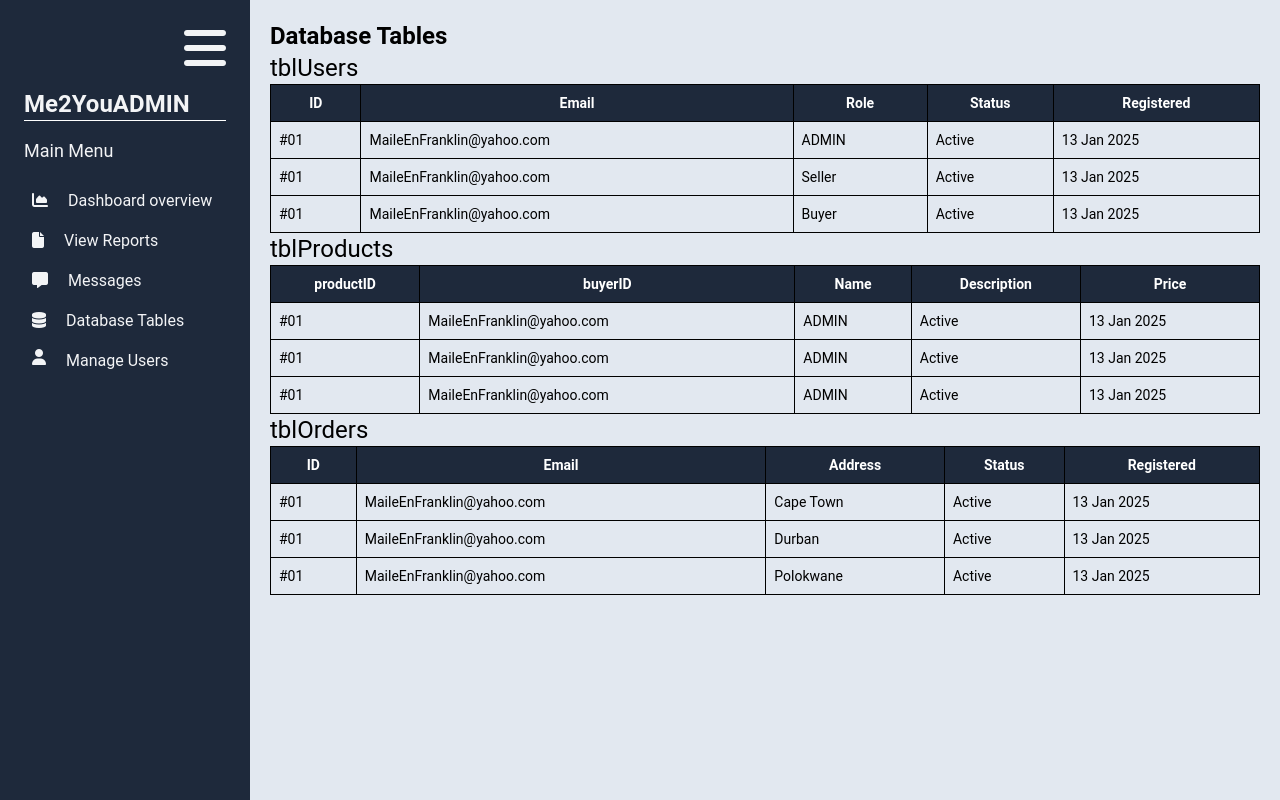
After one commit to DaChoco/MeZenYou, a PHP site: page /admin/db.html in a window 1280 px wide. The commit adds this page. Run offline with PHP 8.4, Linux system fonts and the light colour scheme; style sheets or scripts are compiled from the project's sources; some libraries are stand-ins or nearby versions.

Commit message:
added general styling for more admin pages

```diff
--- /dev/null
+++ b/admin/db.html
@@ -0,0 +1,149 @@
+<!DOCTYPE html>
+<html lang="en">
+
+<head>
+    <meta charset="UTF-8">
+    <meta name="viewport" content="width=device-width, initial-scale=1.0">
+    <title>Admin DB View</title>
+    <link rel="stylesheet" href="/dist/output.css">
+    <!--This is font awesome. A free supply of icons-->
+    <script src="https://kit.fontawesome.com/dad52afab5.js" crossorigin="anonymous"></script>
+
+    <script src="/adminjs/includesidenav.js"></script>
+</head>
+
+<body>
+    <section id="layout-admin" class="grid h-screen transition-all duration-100">
+        <div id="sidebar-container"></div>
+
+        <div class="main-content p-5 overflow-y-auto">
+            <h1 class="text-2xl font-bold">Database Tables</h1>
+            <div>
+                <div id="tblUsers" class="col-span-3">
+                    <span class="text-2xl">tblUsers</span>
+                    <table
+                        class="border-collapse border-solid [&_*]:border-black [&_*]:border [&_*]:text-sm [&_*]:p-2 w-full">
+                        <tr class="bg-darkgray text-white">
+                            <th>ID</th>
+                            <th>Email</th>
+                            <th>Role</th>
+                            <th>Status</th>
+                            <th>Registered</th>
+                        </tr>
+
+                        <tr>
+                            <td>#01</td>
+                            <td>MaileEnFranklin@yahoo.com</td>
+                            <td>ADMIN</td>
+                            <td>Active</td>
+                            <td>13 Jan 2025</td>
+                        </tr>
+
+                        <tr>
+                            <td>#01</td>
+                            <td>MaileEnFranklin@yahoo.com</td>
+                            <td>Seller</td>
+                            <td>Active</td>
+                            <td>13 Jan 2025</td>
+                        </tr>
+
+                        <tr>
+                            <td>#01</td>
+                            <td>MaileEnFranklin@yahoo.com</td>
+                            <td>Buyer</td>
+                            <td>Active</td>
+                            <td>13 Jan 2025</td>
+                        </tr>
+                    </table>
+                </div>
+
+                <div id="tblProducts" class="col-span-3">
+                    <span class="text-2xl">tblProducts</span>
+                    <table
+                        class="border-collapse border-solid [&_*]:border-black [&_*]:border [&_*]:text-sm [&_*]:p-2 w-full">
+                        <tr class="bg-darkgray text-white">
+                            <th>productID</th>
+                            <th>buyerID</th>
+                            <th>Name</th>
+                            <th>Description</th>
+                            <th>Price</th>
+                        </tr>
+
+                        <tr>
+                            <td>#01</td>
+                            <td>MaileEnFranklin@yahoo.com</td>
+                            <td>ADMIN</td>
+                            <td>Active</td>
+                            <td>13 Jan 2025</td>
+                        </tr>
+
+                        <tr>
+                            <td>#01</td>
+                            <td>MaileEnFranklin@yahoo.com</td>
+                            <td>ADMIN</td>
+                            <td>Active</td>
+                            <td>13 Jan 2025</td>
+                        </tr>
+
+                        <tr>
+                            <td>#01</td>
+                            <td>MaileEnFranklin@yahoo.com</td>
+                            <td>ADMIN</td>
+                            <td>Active</td>
+                            <td>13 Jan 2025</td>
+                        </tr>
+                    </table>
+                </div>
+
+                <div id="tblOrders" class="col-span-3">
+                    <span class="text-2xl">tblOrders</span>
+                    <table
+                        class="border-collapse border-solid [&_*]:border-black [&_*]:border [&_*]:text-sm [&_*]:p-2 w-full">
+                        <tr class="bg-darkgray text-white">
+                            <th>ID</th>
+                            <th>Email</th>
+                            <th>Address</th>
+                            <th>Status</th>
+                            <th>Registered</th>
+                        </tr>
+
+                        <tr>
+                            <td>#01</td>
+                            <td>MaileEnFranklin@yahoo.com</td>
+                            <td>Cape Town</td>
+                            <td>Active</td>
+                            <td>13 Jan 2025</td>
+                        </tr>
+
+                        <tr>
+                            <td>#01</td>
+                            <td>MaileEnFranklin@yahoo.com</td>
+                            <td>Durban</td>
+                            <td>Active</td>
+                            <td>13 Jan 2025</td>
+                        </tr>
+
+                        <tr>
+                            <td>#01</td>
+                            <td>MaileEnFranklin@yahoo.com</td>
+                            <td>Polokwane</td>
+                            <td>Active</td>
+                            <td>13 Jan 2025</td>
+                        </tr>
+                    </table>
+                </div>
+
+
+
+
+            </div>
+        </div>
+
+
+    </section>
+
+    <script src="/adminjs/adminstyles.js" defer></script>
+
+</body>
+
+</html>
--- a/adminjs/adminstyles.js
+++ b/adminjs/adminstyles.js
@@ -1,20 +1,29 @@
-const toggleBtn = document.getElementById("menuToggle");
-const layout = document.getElementById("layout");
-const icons = document.querySelectorAll(".fa-solid");
-const custicon = document.querySelectorAll(".custom-fa")
+document.addEventListener("sidebarLoaded", () => {
+  const toggleBtn = document.getElementById("menuToggle");
+  const layout = document.getElementById("layout-admin");
 
-toggleBtn.addEventListener("click", () => {
-    console.log("HELLO")
+  // Guard clause (prevents crashes if something fails)
+  if (!toggleBtn || !layout) return;
+
+  toggleBtn.addEventListener("click", () => {
+    console.log("HELLO");
+
     layout.classList.toggle("sidebar-collapsed");
-    icons.forEach(icon => {
-        icon.classList.toggle("fa-2x");
+
+
+    const icons = document.querySelectorAll(".fa-solid.hover\\:text-blue-500");
+    const custicon = document.querySelectorAll(".custom-fa");
+
+    icons.forEach((icon) => {
+      icon.classList.toggle("fa-2x");
     });
 
-    custicon.forEach(icon =>{
-        icon.classList.toggle("w-4");
-        icon.classList.toggle("w-8");
-
-        icon.classList.toggle("h-4");
-        icon.classList.toggle("h-8");
-    })
+    custicon.forEach((icon) => {
+      if (icon.classList.contains("w-[1.5rem]")) {
+        icon.classList.replace("w-[1.5rem]", "w-[2rem]");
+      } else {
+        icon.classList.replace("w-[2rem]", "w-[1.5rem]");
+      }
+    });
+  });
 });
--- /dev/null
+++ b/adminjs/includesidenav.js
@@ -0,0 +1,10 @@
+document.addEventListener("DOMContentLoaded", async () => {
+    const container = document.getElementById("sidebar-container");
+
+    const response = await fetch("/components/sidenavadmin.html");
+    const html = await response.text();
+
+    container.innerHTML = html;
+
+    document.dispatchEvent(new Event("sidebarLoaded"))
+});
--- /dev/null
+++ b/components/sidenavadmin.html
@@ -0,0 +1,15 @@
+<nav id="sidebar" class="flex flex-col space-y-4 bg-darkgray [&>*]:text-gray-100 p-6 [&>span]:text-lg h-full">
+            <i id="menuToggle" class="fa-solid fa-bars fa-3x self-end"></i>
+            <h1 class="text-2xl font-bold border-b border-white">Me2YouADMIN</h1>
+            <span>Main Menu</span>
+
+            <ul class="[&>*]:flex [&>*]:flex-row [&>*]:space-x-5 [&>*]:p-2">
+                <li><a href="/admin/dashboard.html"><i class="fa-solid fa-chart-area hover:text-blue-500"></i></a><a href="/admin/dashboard.html"><p>Dashboard overview</p></a></li>
+                <li><a href="/admin/reports.html"><i class="fa-solid fa-file hover:text-blue-500"></i></a><a href="/admin/reports.html"><p>View Reports</p></a></li>
+                <li><a href="/admin/messages.html"><i class="fa-solid fa-message hover:text-blue-500"></i></a><a href="/admin/messages.html"><p>Messages</p></a></li>
+                <li><a href="/admin/db.html"><i class="fa-solid fa-database hover:text-blue-500"></i></a><a href="/admin/db.html"><p>Database Tables</p></a></li>
+                <li><i class="fa-solid fa-user hover:text-blue-500"></i><a href=""><p>Manage Users</p></a></li>
+            </ul>
+
+
+</nav>
--- a/styles.css
+++ b/styles.css
@@ -9,32 +9,48 @@
   }
 }
 
-@layer components {
-  .add-to-cart-or-buy {
-    @apply [&>*]:flex [&>*]:flex-col p-7 space-y-4;
-  }
-
-  #layout-admin{
-    @apply grid-cols-[250px_1fr] transition-all duration-300;
-  }
-
-  #layout-admin.sidebar-collapsed {
-  @apply grid-cols-[80px_1fr];
+/* Layout admin grid */
+#layout-admin {
+  display: grid;
+  grid-template-columns: 250px 1fr;
+  transition: all 300ms;
 }
 
-.sidebar-collapsed #sidebar a,
+/* When sidebar is collapsed */
+#layout-admin.sidebar-collapsed {
+  grid-template-columns: 80px 1fr;
+}
+
+/* Hide THE text elements when collapsed */
+.sidebar-collapsed #sidebar p,
 .sidebar-collapsed #sidebar span,
 .sidebar-collapsed #sidebar h1 {
   display: none;
 }
 
+/* Center sidebar items when collapsed */
 .sidebar-collapsed #sidebar ul li {
   justify-content: center;
 }
 
-
-
 .sidebar-collapsed #sidebar ul li svg {
   margin: auto;
 }
+
+/* EQUAL TO =>
+   .add-to-cart-or-buy {
+     @apply [&>*]:flex [&>*]:flex-col p-7 space-y-4;
+   }
+*/
+.add-to-cart-or-buy {
+  padding: 1.75rem; /* p-7 */
+  display: flex;
+  flex-direction: column;
+  gap: 1rem; /* space-y-4 equivalent */
 }
+
+/* If you want all direct children to be flex columns like Tailwind [&>*] */
+.add-to-cart-or-buy > * {
+  display: flex;
+  flex-direction: column;
+}
```
Also changed, not shown: admin/dashboard.html (+46 -59 lines), admin/messages.html (added, +75 -0 lines), adminjs/provincial.js (+39 -2 lines), components/msgbubble.html (added, +33 -0 lines), pages/checkout.php (added, +11 -0 lines).
